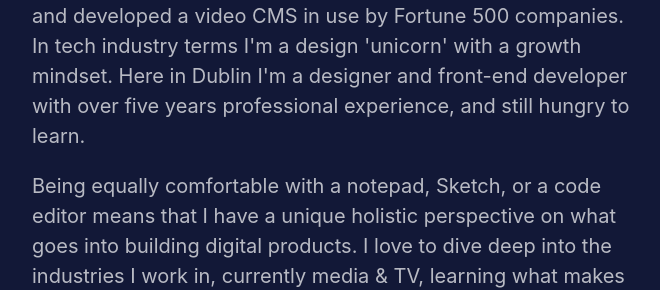
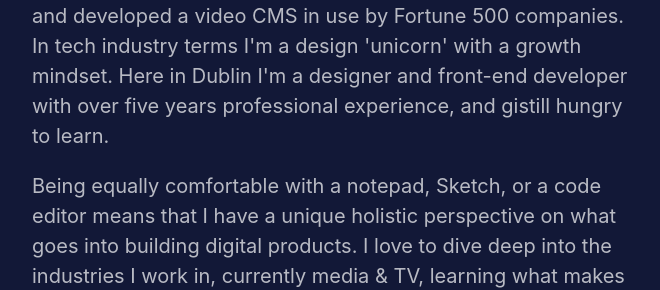
Before and after one commit to Lennington/personal-site, a Jekyll site: the page built from index.md, in a window 1280 px wide. Shown: the part 318-608 px from the top of the page, without its empty margins (47-707 px from the left). Built offline with Jekyll 4.4.1, drawn with Linux system fonts in a browser that asks for light colours; some of the changed text lies outside the part shown.

```diff
--- a/_includes/head.html
+++ b/_includes/head.html
@@ -9,10 +9,6 @@
   <title>
     Ian Goode
   </title>
-
-  <!-- Fonts -->
-  <script src="https://use.typekit.net/ttt2mhk.js"></script>
-  <script>try{Typekit.load({ async: true });}catch(e){}</script>
 
   <!-- CSS -->
   <link rel="stylesheet" href="/public/css/main.css">
--- a/_layouts/home.html
+++ b/_layouts/home.html
@@ -5,7 +5,7 @@ layout: default
 <section>
   <span class="stroke"></span>
   <h1>I'm Ian Goode, a digital product designer in Dublin, Ireland. <br> Currently Creative Director at Axonista.</h1>
-  <p>I've designed and shipped award-winning multi-platform apps, and developed a video CMS in use by Fortune 500 companies. In tech industry terms I'm a design 'unicorn' with a growth mindset. Here in Dublin I'm a designer and front-end developer with over five years professional experience, and still hungry to learn.</p>
+  <p>I've designed and shipped award-winning multi-platform apps, and developed a video CMS in use by Fortune 500 companies. In tech industry terms I'm a design 'unicorn' with a growth mindset. Here in Dublin I'm a designer and front-end developer with over five years professional experience, and gistill hungry to learn.</p>
   <p>Being equally comfortable with a notepad, Sketch, or a code editor means that I have a unique holistic perspective on what goes into building digital products. I love to dive deep into the industries I work in, currently media & TV, learning what makes them tick. This blend of business, design and technology has seen my role change over time from individual contributor to product owner.</p>
   <p>A full website is coming soon, in the meantime you can contact me via one of the places below. I'm always open to a conversation.</p>
   <p>Email: <a href="mailto:iandgoode@gmail.com">iandgoode@gmail.com</a></p>
```
